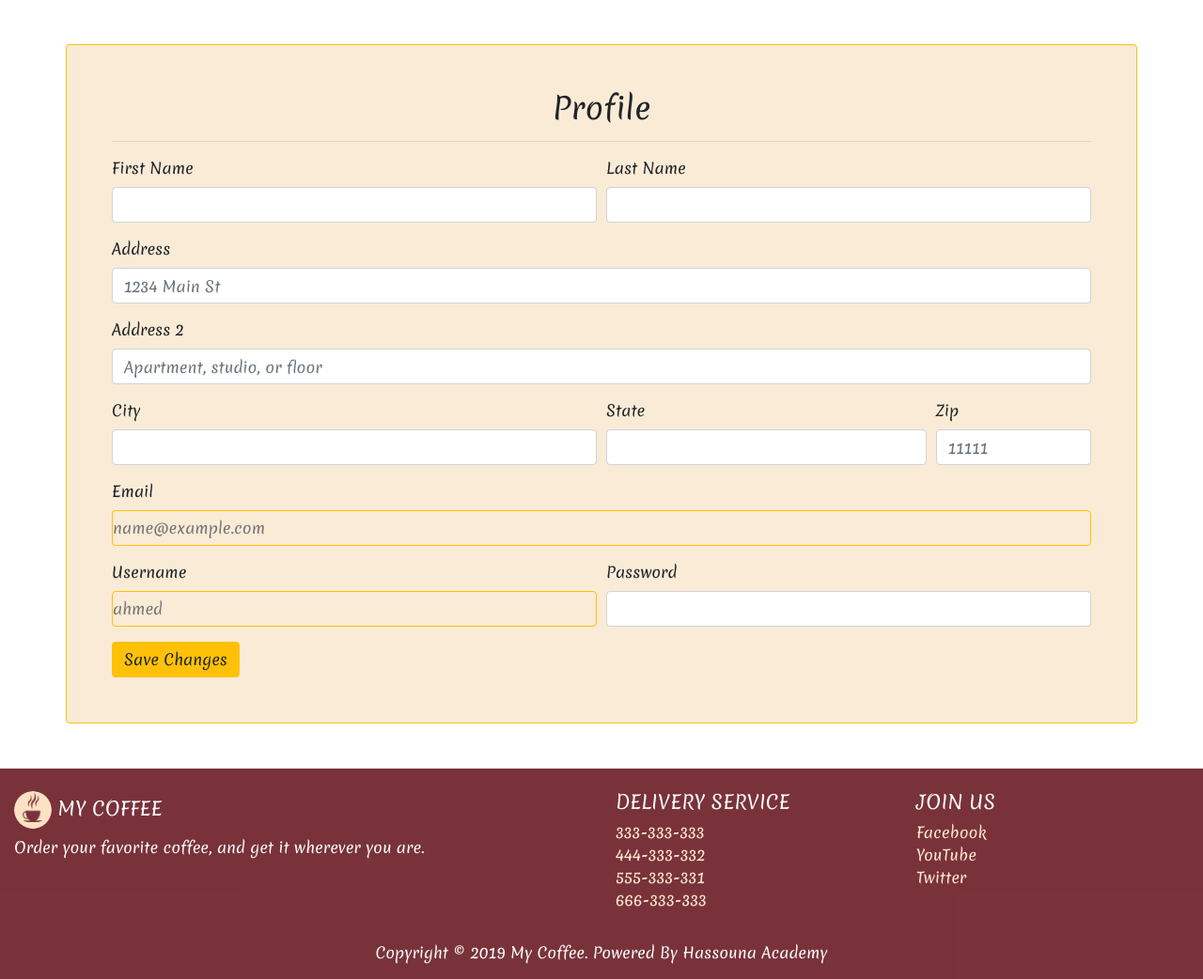
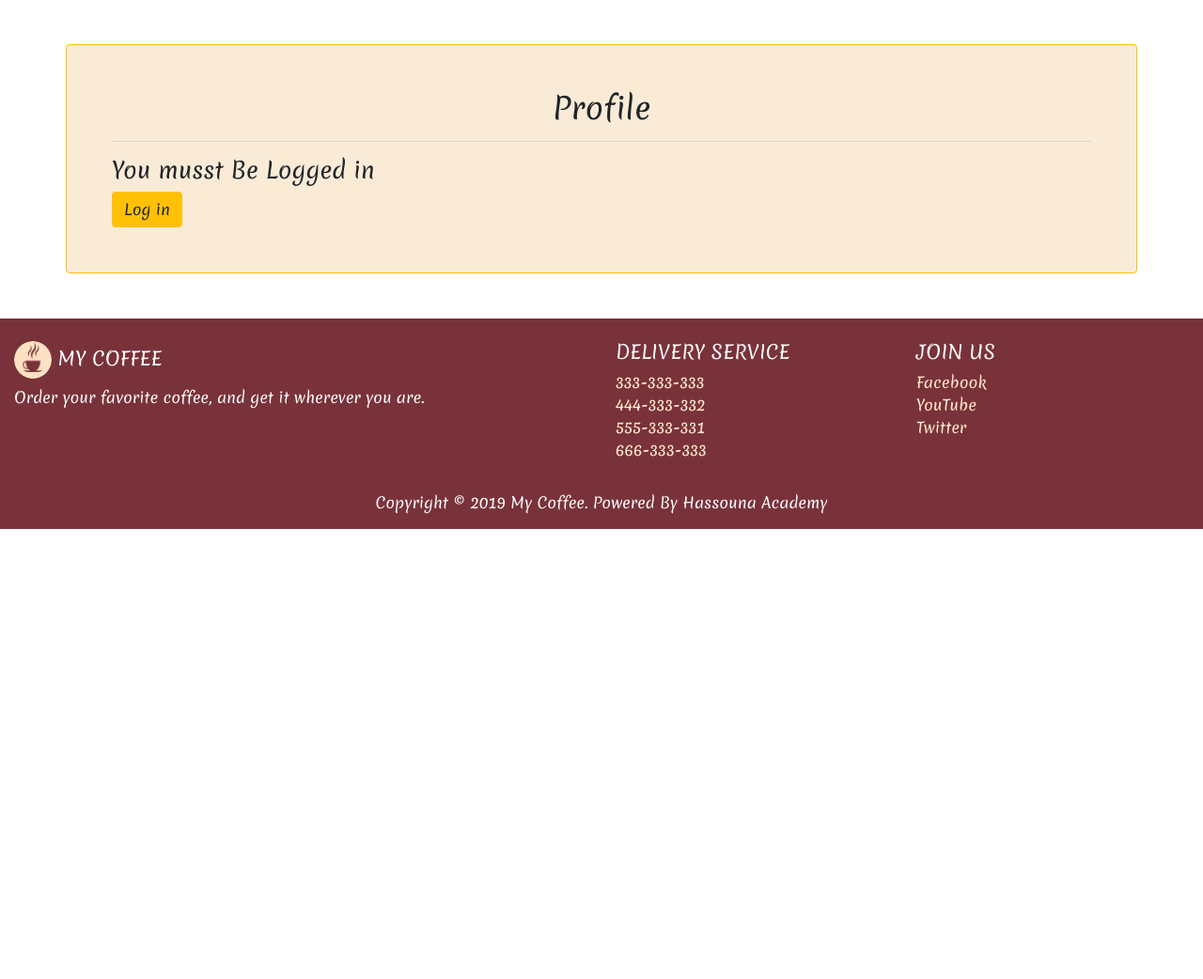
Before and after one commit to AbdelilahChahbouni/Django_Coffee_Website, a Django app: page /accounts/profile in a window 1280 px wide. Shown: the part 66-1108 px from the top of the page at 94% size. After the commit the page ends 629 px from the top, so only its background shows below. Run offline with Django 4.2, Linux system fonts and the light colour scheme; some libraries are stand-ins or nearby versions.

Commit message:
add feature fill form  user profile and resolve probleme of anonymous user

```diff
--- a/accounts/views.py
+++ b/accounts/views.py
@@ -146,6 +146,25 @@ def signup(request):
 
 def profile(request):
     if request.method == "POST" and "btn-profile" in request.POST:
-        messages.info(request ,"this is post query From Profile Page")
         return redirect("profile")
-    return render(request , 'accounts/profile.html')
+    else:
+        if request.user is not None:
+            #if request.user.is_anonymous: return redirect("index")
+            #if request.user.id == None: return redirect("index")
+            context = None
+            if not request.user.is_anonymous:
+                userprofile = UserProfile.objects.get(user=request.user)
+                context = {
+                    'fname': request.user.first_name,
+                    'lname': request.user.last_name,
+                    'user' : request.user.username,
+                    'address1': userprofile.address,
+                    'address2': userprofile.address2,
+                    'state' : userprofile.state,
+                    'city' : userprofile.city,
+                    'zip' : userprofile.zip_number,
+                    'pass' : request.user.password,
+                    'email': request.user.email,
+
+                    }
+            return render(request , 'accounts/profile.html' , context)
--- a/templates/accounts/profile.html
+++ b/templates/accounts/profile.html
@@ -5,62 +5,70 @@
 {% block content %}
 
 	<div class="my-form container p-5 my-5 rounded border border-warning">
+        <h2 class="text-center">Profile</h2>
+        <hr>
+		{% if request.user.is_authenticated %}
         <form method="POST">
 			{% csrf_token %}
-            <h2 class="text-center">Profile</h2>
-            <hr>
 			{% include 'partials/_alerts.html'%}
 
             <div class="form-row">
                 <div class="form-group col-md-6">
                     <label for="inputFirstName">First Name</label>
-                    <input name="fname" type="text" class="form-control" id="inputFirstName" required>
+					<input value="{{ fname }}" name="fname" type="text" class="form-control" id="inputFirstName" required>
                 </div>
                 <div class="form-group col-md-6">
                     <label for="inputLastName">Last Name</label>
-                    <input name="lname" type="text" class="form-control" id="inputLastName" required>
+					<input value="{{ lname }}" name="lname" type="text" class="form-control" id="inputLastName" required>
                 </div>
             </div>
 
             <div class="form-group">
                 <label for="inputAddress">Address</label>
-                <input name="address" type="text" class="form-control" id="inputAddress" placeholder="1234 Main St" required>
+				<input value="{{ address1 }}" name="address" type="text" class="form-control" id="inputAddress" placeholder="1234 Main St" required>
             </div>
             <div class="form-group">
                 <label for="inputAddress2">Address 2</label>
-                <input name="address2" type="text" class="form-control" id="inputAddress2" placeholder="Apartment, studio, or floor" required>
+				<input value="{{ address2 }}" name="address2" type="text" class="form-control" id="inputAddress2" placeholder="Apartment, studio, or floor" required>
             </div>
             <div class="form-row">
                 <div class="form-group col-md-6">
                     <label for="inputCity">City</label>
-                    <input name="city" type="text" class="form-control" id="inputCity" required>
+					<input value="{{ city }}" name="city" type="text" class="form-control" id="inputCity" required>
                 </div>
                 <div class="form-group col-md-4">
                     <label for="inputZip">State</label>
-                    <input name="state" type="text" class="form-control" id="inputZip" required>
+					<input value="{{ state }}" name="state" type="text" class="form-control" id="inputZip" required>
                 </div>
                 <div class="form-group col-md-2">
                     <label for="inputZip">Zip</label>
-                    <input name="zip" type="text" class="form-control" id="inputZip" placeholder="11111" required>
+					<input value="{{ zip }}" name="zip" type="text" class="form-control" id="inputZip" placeholder="11111" required>
                 </div>
             </div>
             <div class="form-group">
                 <label for="inputEmail">Email</label>
-                <input name="email" type="email" class="form-control-plaintext border border-warning rounded" id="inputEmail" placeholder="name@example.com" required>
+				<input value="{{ email }}" name="email" type="email" class="form-control-plaintext border border-warning rounded" id="inputEmail" placeholder="name@example.com" required>
             </div>
             <div class="form-row">
                 <div class="form-group col-md-6">
                     <label for="inputUsername">Username</label>
-                    <input name="user" type="text" class="form-control-plaintext border border-warning rounded" id="inputUsername" placeholder="ahmed" required>
+					<input value="{{ user }}" name="user" type="text" class="form-control-plaintext border border-warning rounded" id="inputUsername" placeholder="ahmed" required>
                 </div>
                 <div class="form-group col-md-6">
                     <label for="inputPassword">Password</label>
-                    <input name="pass" type="password" class="form-control" id="inputPassword" required>
+					<input value="{{ pass }}" name="pass" type="password" class="form-control" id="inputPassword" required>
                 </div>
             </div>
 
             <button type="submit" name="btn-profile" class="btn btn-warning">Save Changes</button>
         </form>
+		{% else %}
+
+		<h4> You musst Be Logged in </h4>
+        <a href="{% url 'signin' %}" name="btn-profile" class="btn btn-warning">Log in</a>
+
+
+		{% endif %}
 
 
     </div>
--- a/templates/partials/_navbar.html
+++ b/templates/partials/_navbar.html
@@ -41,7 +41,7 @@
                 </a>
                 <div class="dropdown-menu animate slideIn" aria-labelledby="navbarDropdown">
 					{% if request.user.is_authenticated %}
-						<a class="dropdown-item" href="{% url 'profile' %}">Profile</a>
+					<a class="dropdown-item" href="{% url 'profile' %}">Profile ({{ request.user.username }})</a>
 						<div class="dropdown-divider"></div>
 						<a href="{% url 'logout' %}" class="dropdown-item"> Logout </a>
 					{% else %}
```
